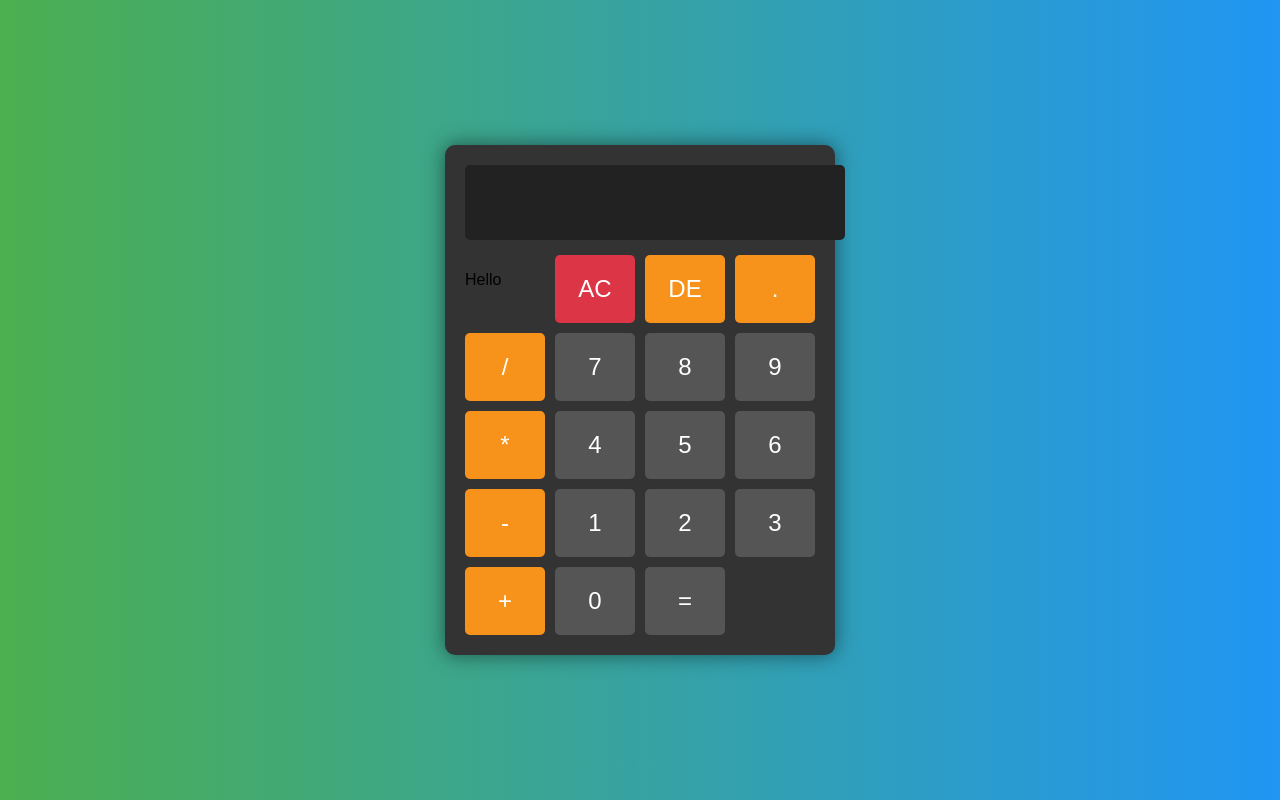
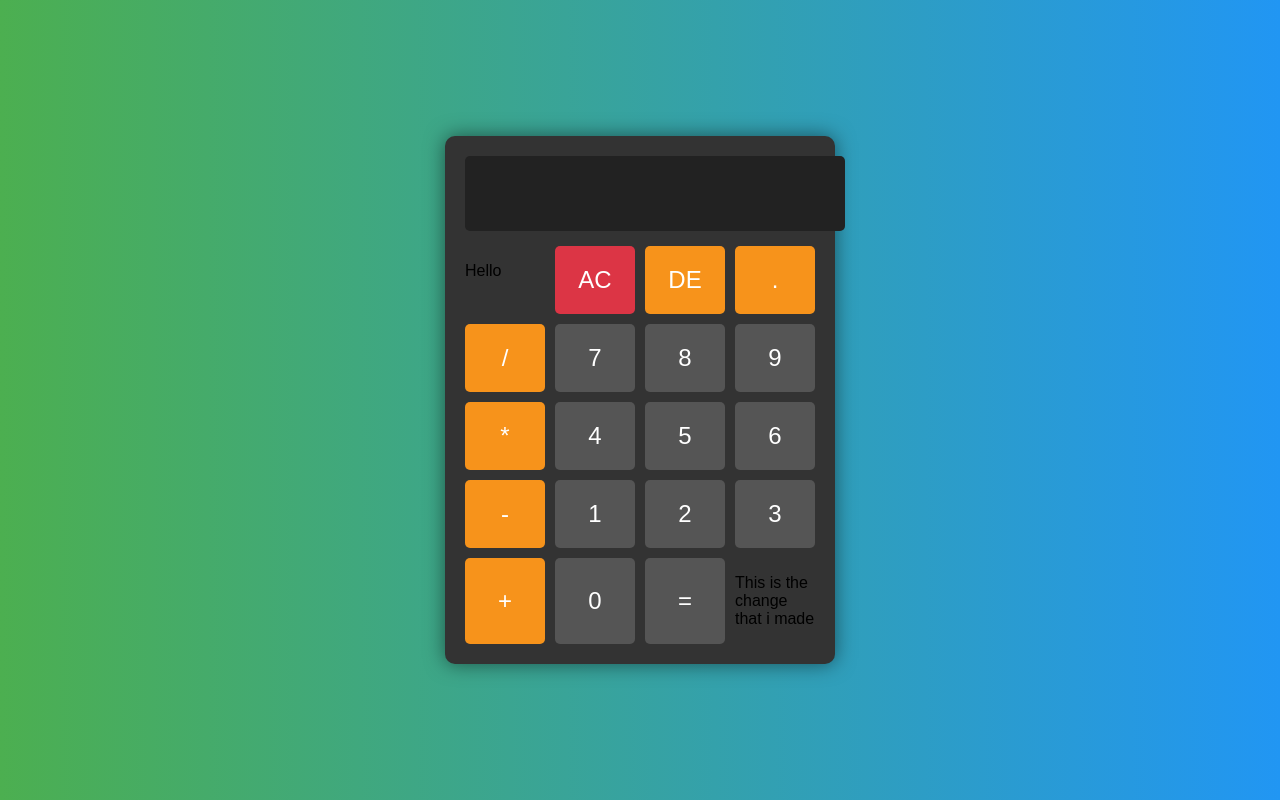
Before and after one commit to ANUPAMABS/Calculator_collaborator, a plain HTML site: page index.html in a window 1280 px wide. Drawn offline with Linux system fonts and the light colour scheme.

Commit message:
Added a paragraph

```diff
--- a/index.html
+++ b/index.html
@@ -4,6 +4,7 @@
 <head>
     <meta charset="UTF-8">
     <meta name="viewport" content="width=device-width, initial-scale=1.0">
+
     <title>Basic Calculator</title>
     <link rel="stylesheet" href="style.css">
 </head>
@@ -34,6 +35,7 @@
 
             <button class="button number zero" onclick="appendToDisplay('0')">0</button>
             <button class="button equal" onclick="calculateResult()">=</button>
+	    <p>This is the change that i made</p>
         </div>
     </div>
     <script src="script.js"></script>
```
